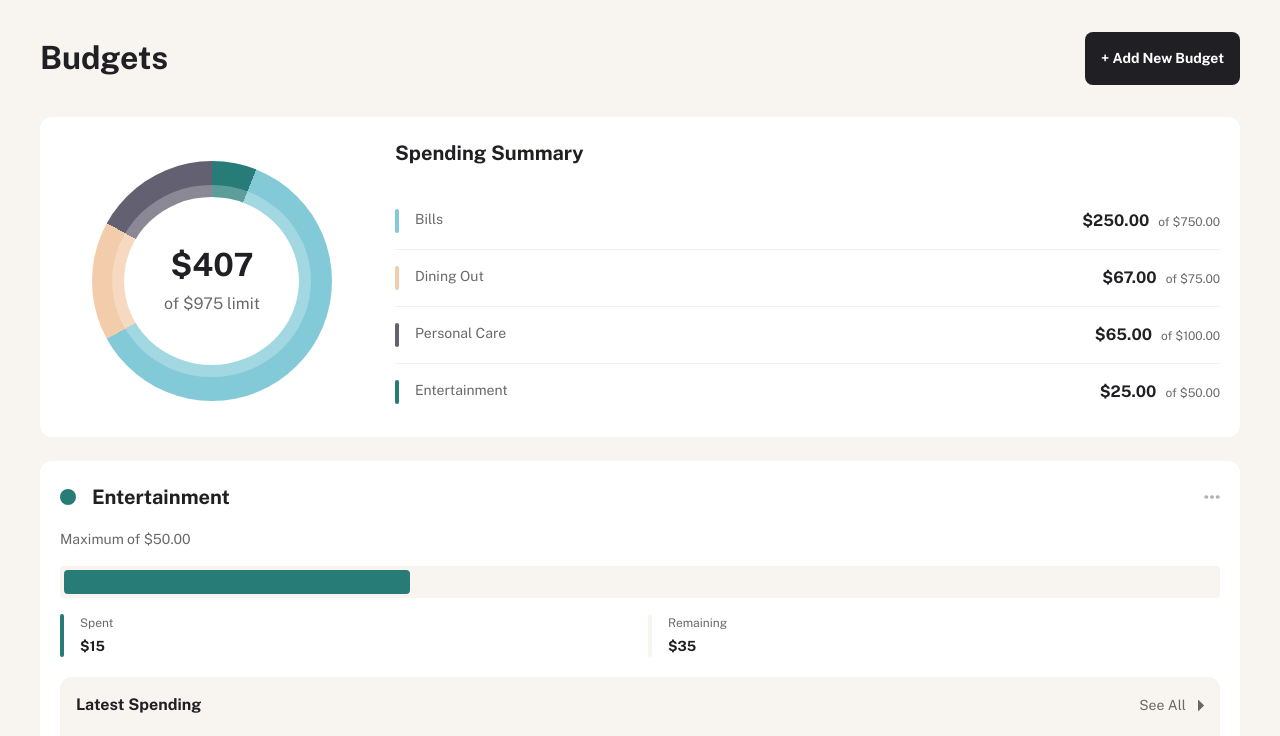
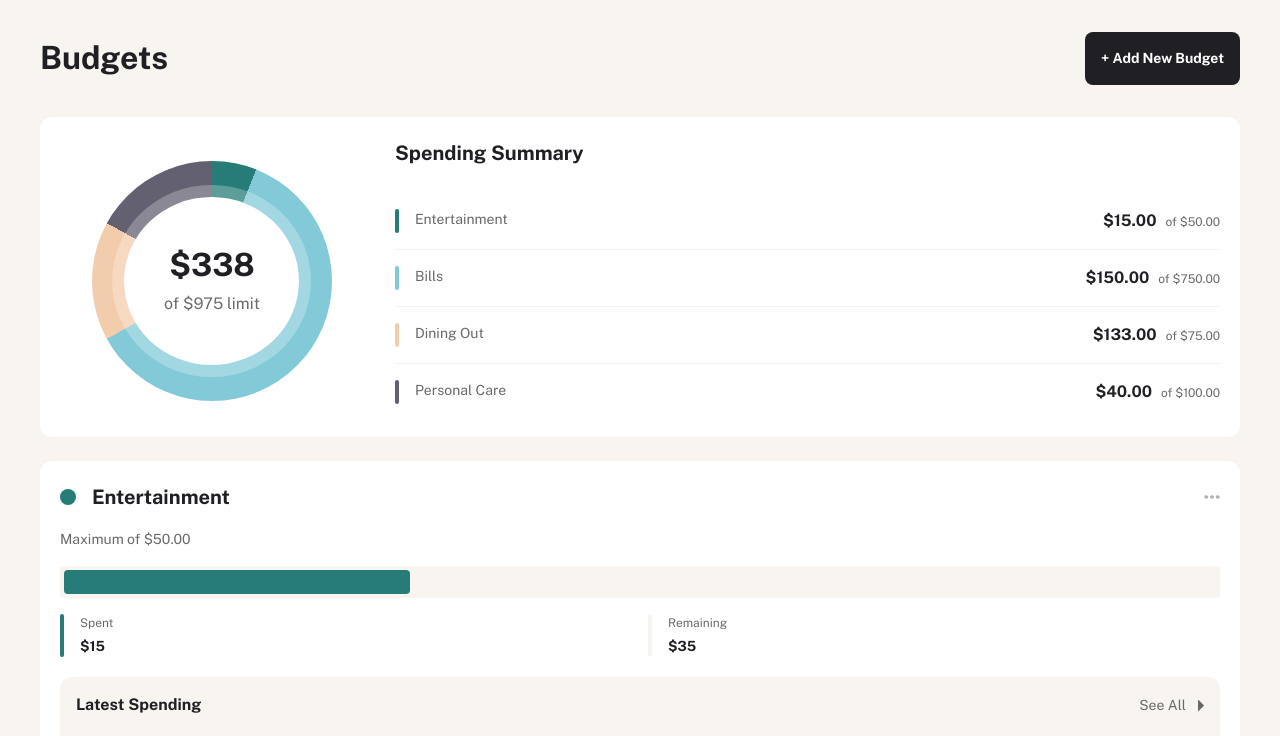
Before and after one commit to mrcordova/personal-finance-app, a plain HTML site: page frontend/index.html in a window 1280 px wide. Both pictures are taken after a click on the element "Overview Transactions Budgets Pots Recurring Bills". Shown: the top 736 px of the page. Drawn offline with nearby package versions, Linux system fonts and the light colour scheme.

Commit message:
WIP in creating bar chart

```diff
--- a/frontend/budgets.html
+++ b/frontend/budgets.html
@@ -460,10 +460,10 @@
     </dialog>
 
     <div class="budget-card chart-card">
-      <div class="budget-chart">
+      <!-- <div class="budget-chart">
         <div>
           <p class="public-sans-regular">
-            <span class="public-sans-bold">$407</span>
+            <span data-total-spend="407" class="public-sans-bold">$407</span>
             of $975 limit
           </p>
         </div>
@@ -505,7 +505,7 @@
             </p>
           </div>
         </div>
-      </div>
+      </div> -->
     </div>
 
     <div class="budget-cards">
--- a/frontend/js/script.js
+++ b/frontend/js/script.js
@@ -135,10 +135,8 @@ const callback = (mutationList, observer) => {
 
         // console.log(mainBudgets);
         const chartCard = mainBudgets.querySelector(".chart-card");
+        const spendingObjs = {};
         const budgetCards = mainBudgets.querySelector(".budget-cards");
-
-        // console.log(chartCard);
-        // console.log(budgetCards);
 
         for (const budget of budgets) {
           const amountSpend = getSpendingAmountForMonth(budget.category);
@@ -146,6 +144,12 @@ const callback = (mutationList, observer) => {
             amountSpend.length === 0 ? 0 : String(amountSpend).slice(1);
 
           const latestSpending = getLatestSpending(budget.category);
+
+          spendingObjs[budget.category] = {
+            spending: parseFloat(amountSpendToDisplay),
+            max: budget.maximum,
+            theme: themes[budget.theme],
+          };
 
           budgetCards.insertAdjacentHTML(
             "beforeend",
@@ -282,9 +286,50 @@ const callback = (mutationList, observer) => {
       </div>`
           );
         }
+
+        console.log(spendingObjs);
+
+        chartCard.insertAdjacentHTML(
+          "afterbegin",
+          `
+      <div class="budget-chart">
+        <div>
+          <p class="public-sans-regular">
+            <span data-total-spend="407" class="public-sans-bold">$${accumalateAmount`${spendingObjs}`}</span>
+            of $${accumalateAmount`limit${spendingObjs}`} limit
+          </p>
+        </div>
+      </div>
+      <div class="chart-summary">
+        <h3 class="public-sans-bold">Spending Summary</h3>
+
+        <div class="public-sans-regular">
+        ${createCategoryElements`${spendingObjs}`}
+
+        </div>
+      </div>
+    `
+        );
+        const budgetChart = chartCard.querySelector(".budget-chart");
+        const totalSpending = accumalateAmount("", spendingObjs);
+        let percentage = [];
+        let idx = 0;
+        for (const [key, value] of Object.entries(spendingObjs)) {
+          const end = (value.spending / totalSpending) * 100;
+
+          if (percentage.length === 0) {
+            percentage.push({ category: key, values: { start: 0, end } });
+          } else {
+            const start = percentage[idx].values.end;
+            percentage.push({
+              category: key,
+              values: { start: start, end: start + end },
+            });
+            idx++;
+          }
+        }
+        console.log(percentage);
       }
-
-      // console.log(mutation);
     } else if (mutation.type === "attribures") {
       console.log(`the ${mutation.attributeName} attribute was modified.`);
     }
@@ -301,6 +346,38 @@ async function extractTemplate(id) {
     .querySelector(`#${id}-template`);
 }
 
+function createCategoryElements(strings, obj) {
+  let finalStr = "";
+
+  for (const [key, value] of Object.entries(obj)) {
+    const title = key;
+    // console.log(title);
+    const { theme, max, spending } = value;
+    finalStr += `
+          <div class="chart-category">
+            <div data-theme=${theme}></div>
+            <p>${title}</p>
+            <p>
+              <span class="public-sans-bold">$${spending.toFixed(2)}</span>
+              &ThickSpace; of $${max.toFixed(2)}
+            </p>
+          </div>
+         `;
+  }
+  return finalStr;
+}
+function accumalateAmount(strings, obj) {
+  let spendingTotal = 0;
+
+  for (const [key, value] of Object.entries(obj)) {
+    if (strings[0] !== "limit") {
+      spendingTotal += value.spending;
+    } else {
+      spendingTotal += value.max;
+    }
+  }
+  return spendingTotal;
+}
 function transactionsUpdate() {
   const transactionsTable = main.querySelector("table > tbody");
 
```
